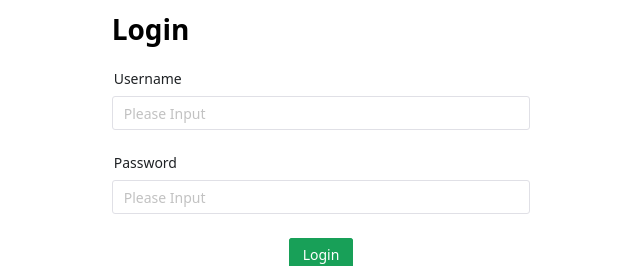
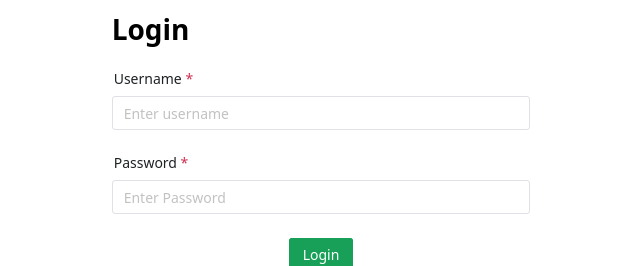
Before and after one commit to inspektor-dev/inspektor, a Vue app in the folder dashboard/: page / in a window 1280 px wide. Shown: the part 140-406 px from the top of the page, without its empty margins (319-959 px from the left). Built offline with nearby package versions, Linux system fonts and the light colour scheme.

Commit message:
set up axios set up login validation set up message toast
Signed-off-by: password <rbalajis25@gmail.com>

```diff
--- a/dashboard/package.json
+++ b/dashboard/package.json
@@ -9,6 +9,7 @@
   },
   "dependencies": {
     "@vicons/ionicons5": "^0.11.0",
+    "axios": "^0.24.0",
     "core-js": "^3.6.5",
     "vue": "^3.0.0",
     "vue-router": "^4.0.0-0"
--- a/dashboard/src/App.vue
+++ b/dashboard/src/App.vue
@@ -1,3 +1,19 @@
 <template>
-  <router-view/>
+  <n-message-provider>
+    <router-view />
+  </n-message-provider>
 </template>
+
+<script>
+import Axios from "axios";
+export default {
+  setup() {
+    // set axios config
+    let token = localStorage.getItem("access-token");
+    if (token == null) {
+      Axios.defaults.headers["Auth-Token"] = token;
+    }
+  },
+  name: "App",
+};
+</script>
--- a/dashboard/src/components/Admin.vue
+++ b/dashboard/src/components/Admin.vue
@@ -71,13 +71,13 @@ export default {
       handleMenuSelect: (key) => {
           console.log("key val ", key);
         if (key == "user") {
-          showUser = true;
-          showGithub = false;
+          showUser.value = true;
+          showGithub.value = false;
           return;
         }
         if (key == "github") {
-          showUser = false;
-          showGithub = true;
+          showUser.value = false;
+          showGithub.value = true;
           return;
         }
       },
--- a/dashboard/src/router/index.js
+++ b/dashboard/src/router/index.js
@@ -22,4 +22,13 @@ const router = createRouter({
   routes
 })
 
+router.beforeEach((_,from, next) => {
+  let token = localStorage.getItem('access-token')
+  if (token == null && from.path != '/') {
+    next({ path: '/' })
+    return
+  }
+  next()
+})
+
 export default router
--- a/dashboard/src/views/Home.vue
+++ b/dashboard/src/views/Home.vue
@@ -4,15 +4,15 @@
     <n-gi>
       <div class="green">
         <h1>Login</h1>
-        <n-form :model="model">
-          <n-form-item path="age" label="Username">
-            <n-input />
+        <n-form :model="formValue" :rules="rules" ref="formRef">
+          <n-form-item path="username" label="Username">
+            <n-input v-model:value="formValue.username" placeholder="Enter username"/>
           </n-form-item>
-          <n-form-item path="age" label="Password">
-            <n-input />
+          <n-form-item path="password" label="Password">
+            <n-input v-model:value="formValue.password" type="password" placeholder="Enter Password"/>
           </n-form-item>
           <div style="display: flex; justify-content: center">
-            <n-button type="success">Login</n-button>
+            <n-button type="success" @click="handleValidate">Login</n-button>
           </div>
         </n-form>
       </div>
@@ -21,13 +21,46 @@
   </n-grid>
 </template>
 <script>
+import { ref } from "vue";
+import { useMessage } from "naive-ui";
 export default {
-  data () {
+  setup() {
+    let formRef = ref(null);
+    const message = useMessage();
+
     return {
-      username:"",
-      password: ""
-    }
+      formRef,
+      formValue: ref({
+        username: "",
+        password: "",
+      }),
+      rules: {
+        username: {
+          required: true,
+          message: "Please enter your username",
+          trigger: "blur",
+        },
+        password: {
+          required: true,
+          message: "Please enter your password",
+          trigger: "blur",
+        },
+      },
+      handleValidate(e) {
+        e.preventDefault();
+        formRef.value.validate((errors) => {
+          if (!errors) {
+             message.warning("Nivetha is a nandu kutty");
+            console.log("to");
+          } else {
+            console.log(errors);
+            // message.error("Invalid");
+          }
+        });
+      },
+    };
   },
+
   name: "Home",
 };
 </script>
--- a/dashboard/src/views/dashboard.vue
+++ b/dashboard/src/views/dashboard.vue
@@ -11,7 +11,6 @@
       <n-tabs type="line">
         <n-tab-pane name="oasis" tab="Datasource"><datasources></datasources></n-tab-pane>
         <n-tab-pane name="the beatles" tab="Admin"><admin/></n-tab-pane>
-        <n-tab-pane name="jay chou" tab="Connections">Qilixiang</n-tab-pane>
       </n-tabs></n-card
     >
   </div>
```
Also changed, not shown: 1 other file (tests, documents, lock files or other folders).
